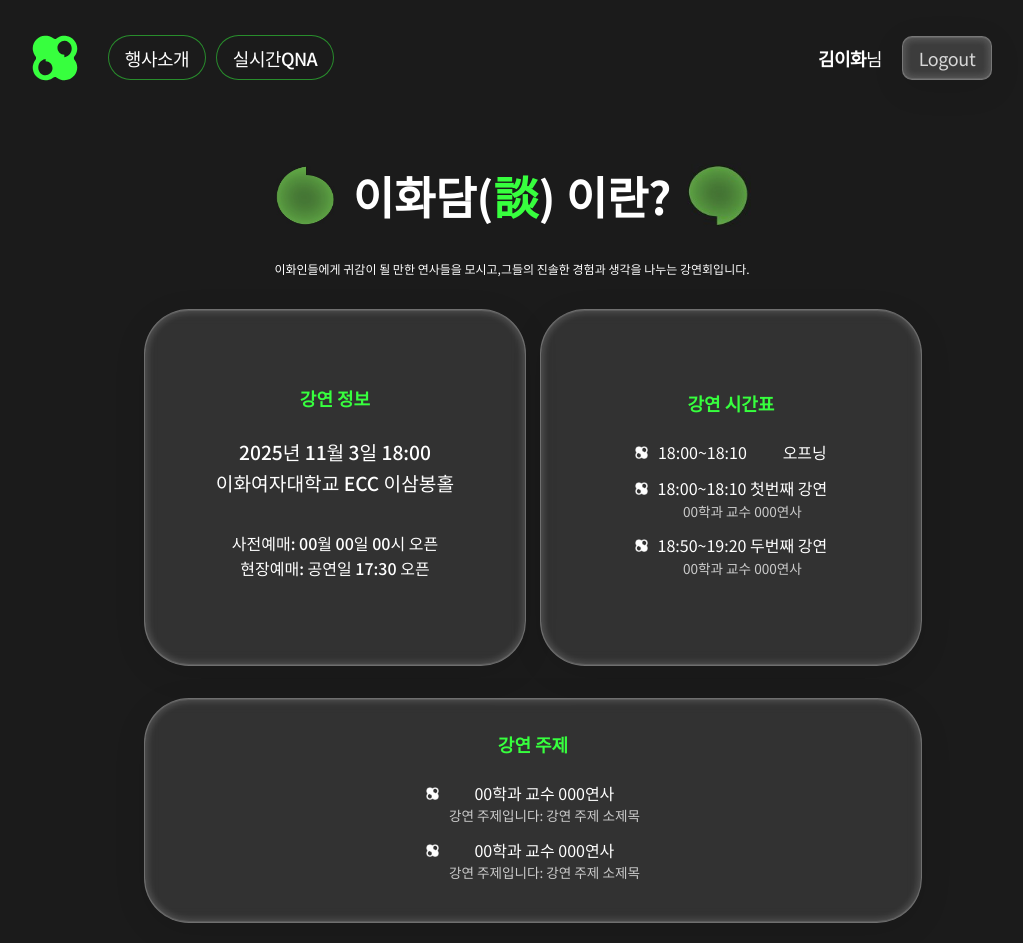
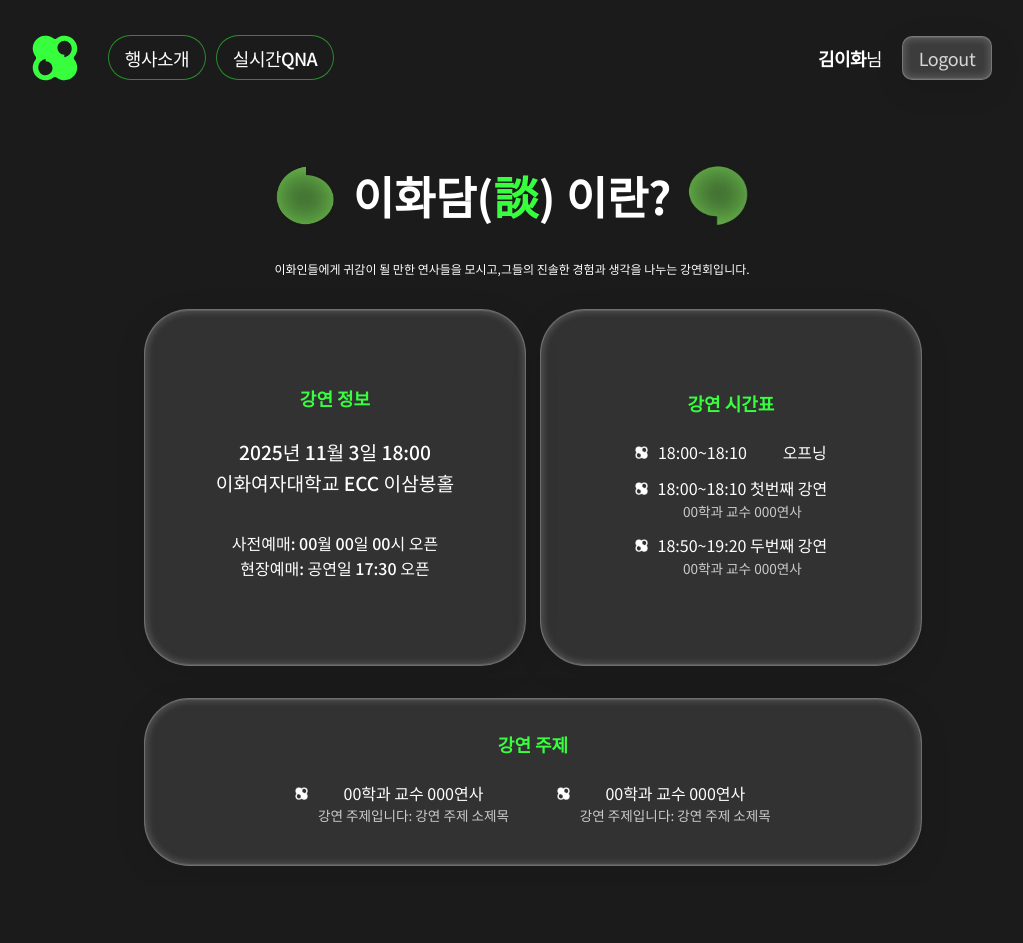
Before and after one commit to Ewhaian-WebEngineering/padlet, a React (Vite) app in the folder front/: page /event-info in a window 1280 px wide. Shown: the whole page, without its empty margins (128-1151 px from the left). After the commit the page ends 886 px from the top, so only its background shows below. Built offline with nearby package versions, Linux system fonts and the light colour scheme.

Commit message:
style(#19):pc버전 가로배치, 모바일버전 연잎 위치조정

```diff
--- a/front/src/pages/eventPage/EventPage.jsx
+++ b/front/src/pages/eventPage/EventPage.jsx
@@ -77,7 +77,7 @@ function IntroPage() {
 
           <S.Card className="full">
             <S.CardTitle>강연 주제</S.CardTitle>
-            <S.CardList>
+            <S.CardList2>
               <S.CardItem>
                 <S.LogoDot src={logoDott} alt="logo" />
                 <div className="text">
@@ -93,7 +93,7 @@ function IntroPage() {
                   <p>강연 주제입니다: 강연 주제 소제목</p>
                 </div>
               </S.CardItem>
-            </S.CardList>
+            </S.CardList2>
           </S.Card>
         </S.CardContainer>
 
--- a/front/src/pages/eventPage/EventPage.style.js
+++ b/front/src/pages/eventPage/EventPage.style.js
@@ -15,6 +15,7 @@ export const Logo = styled.img`
     width: 2rem;
     height: 2rem;
     display: inline-block;
+    margin-top: 0.5rem;
   }
 `;
 export const LogoDot = styled.img`
@@ -148,6 +149,19 @@ export const CardList = styled.div`
   gap: 15px;
   align-items: center;
 `;
+export const CardList2 = styled.div`
+  display: flex;
+  flex-direction: column;
+  gap: 15px;
+  align-items: center;
+  /* pc버전에서는 같은 선상*/
+  @media (min-width: ${({ theme }) => theme.breakpoints.tablet}) {
+    flex-direction: row;
+    justify-content: center;
+    align-items: flex-start;
+    gap: 3rem;
+  }
+`;
 
 export const CardItem = styled.div`
   display: flex;
```
